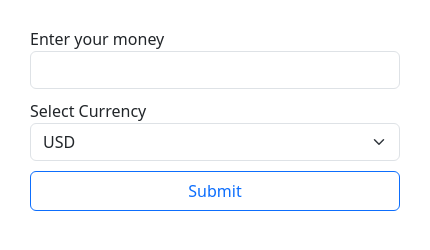
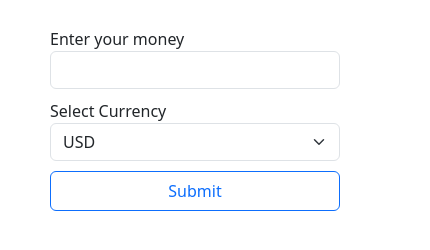
Before and after one commit to boriyevv/Currency-converter, a plain HTML site: page index.html in a window 390 px wide. Shown: the part 68-318 px from the top of the page, 430 px wide, since content can reach past the window. Drawn offline with nearby package versions, Linux system fonts and the light colour scheme.

Commit message:
some bugs fixed

```diff
--- a/c.css
+++ b/c.css
@@ -1,3 +1,8 @@
+.form{
+    width: 430px;
+    margin: 0 auto;
+}
+
 .result{
     width: 430px;
     margin: 0 auto;
@@ -5,6 +10,7 @@
 }
 @media only screen and (max-width:400px){
 .form{
+    width: 350px;
     display: flex;
     flex-direction: column;
     padding: 30px;
@@ -16,4 +22,9 @@
 .result{
     width: 350px;
 }
+
+input{
+    padding: 12px 20px;
+    font-size: 24px;
 }
+}
--- a/index.html
+++ b/index.html
@@ -7,13 +7,13 @@
     <title>Currency Converter</title>
     <link href="https://cdn.jsdelivr.net/npm/bootstrap@5.3.3/dist/css/bootstrap.min.css" rel="stylesheet"
         integrity="sha384-QWTKZyjpPEjISv5WaRU9OFeRpok6YctnYmDr5pNlyT2bRjXh0JMhjY6hW+ALEwIH" crossorigin="anonymous">
-        <link rel="stylesheet" href="c.css">
+    <link rel="stylesheet" href="c.css">
 </head>
 
 
 <body>
     <h1 style="width: 400px; margin: 0 auto; " class=" p-3">Currency converter</h1>
-    <form style="width: 430px; margin: 0 auto;" class="form d-flex justify-content-between md:flex-column">
+    <form class="form d-flex justify-content-between md:flex-column">
         <span>
             <label>Enter your money</label>
             <input type="number" class="form-control">
```
